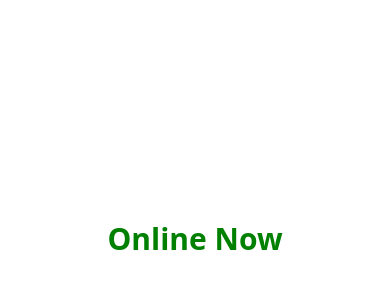
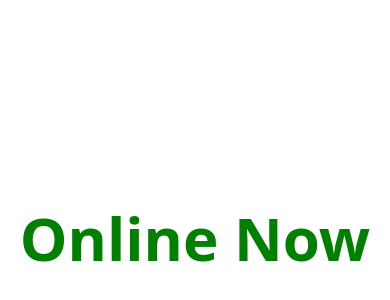
Before and after one commit to MahmoudSalah78/Check, a plain HTML site: page index.html in a window 390 px wide. Shown: the part 184-484 px from the top of the page. Drawn offline with Linux system fonts and the light colour scheme.

Commit message:
main.css

```diff
--- a/main.css
+++ b/main.css
@@ -31,3 +31,8 @@ ul{
 .hide{
     display: none;
 }
+@media (max-width:450px){
+    .title , ul , .btn{
+        font-size: 60px;
+    }
+}
```
